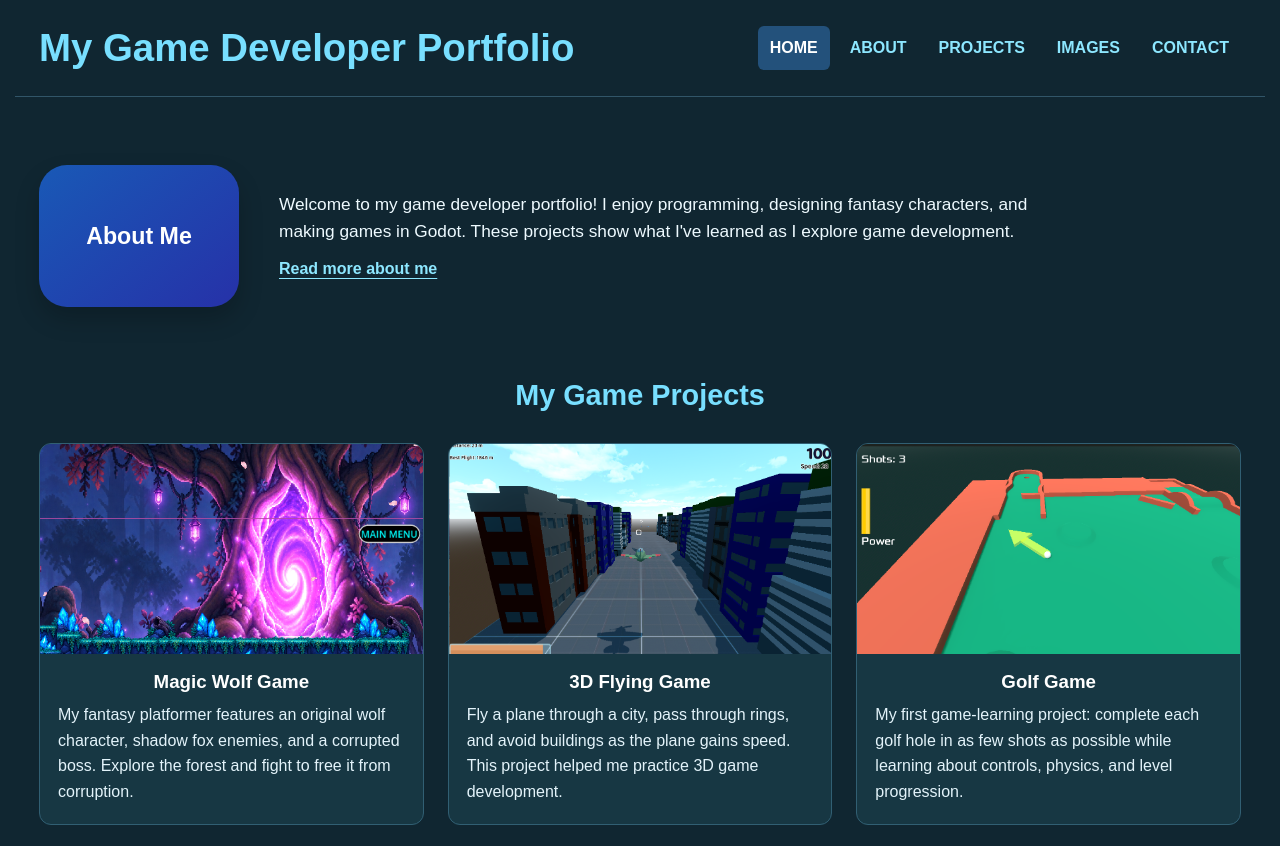
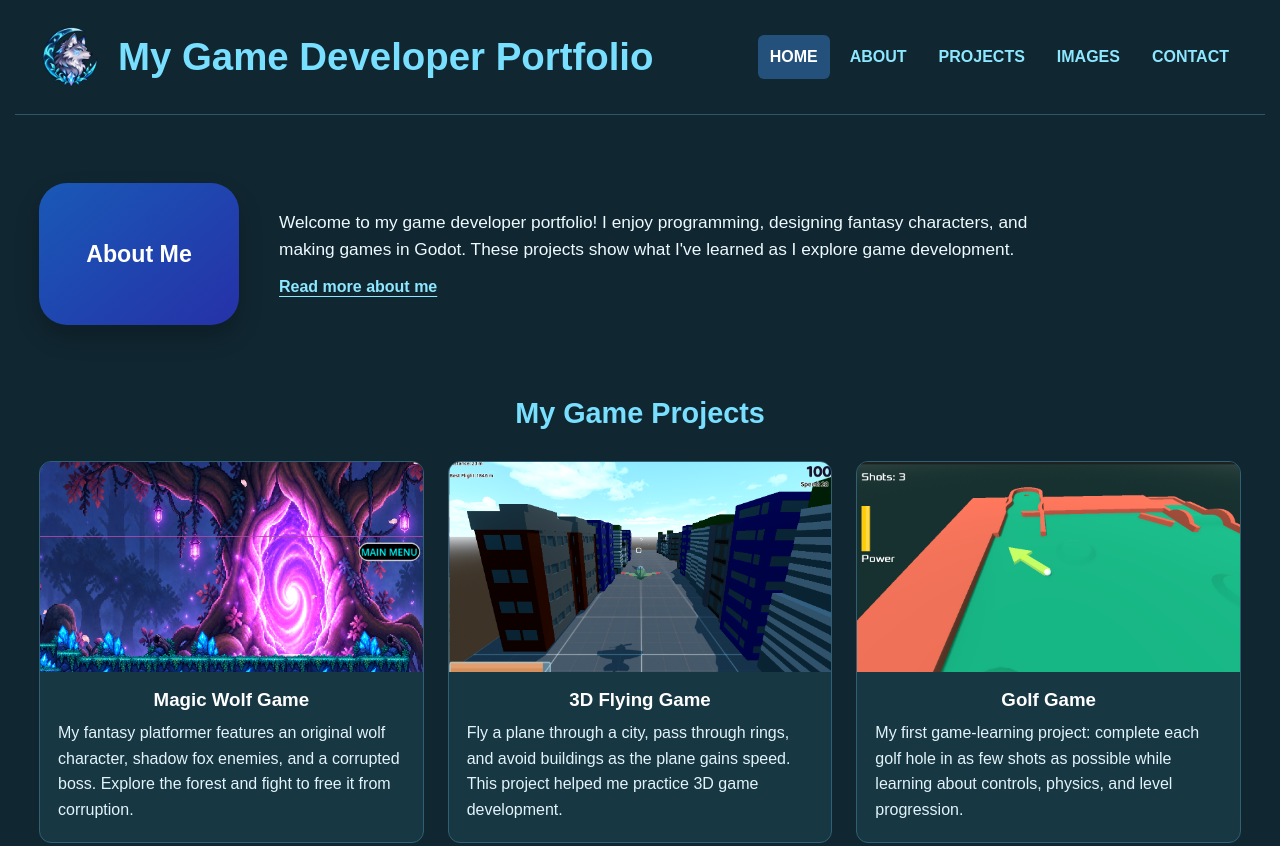
Before and after one commit to Dangerwolf1/game-developer-portfolio, a plain HTML site: page index.html in a window 1280 px wide. Shown: the top 846 px of the page. Drawn offline with Linux system fonts and the light colour scheme.

Commit message:
Update index.html with site logo and structure changes
Added a site logo to the header and updated the HTML structure.

```diff
--- a/index.html
+++ b/index.html
@@ -17,8 +17,20 @@
     Skip to content
   </a>
 
-  <header class="portfolio-header">
-    <h1>My Game Developer Portfolio</h1>
+
+<header class="portfolio-header">
+
+    <div class="site-brand">
+        <img
+            src="images/portfolio-logo.png"
+            alt="Moonlit wolf crystal emblem"
+            class="site-logo"
+            width="64"
+            height="64">
+
+        <h1>My Game Developer Portfolio</h1>
+    </div>
+
 
     <nav aria-label="Main navigation">
       <a href="index.html" aria-current="page">Home</a>
```
